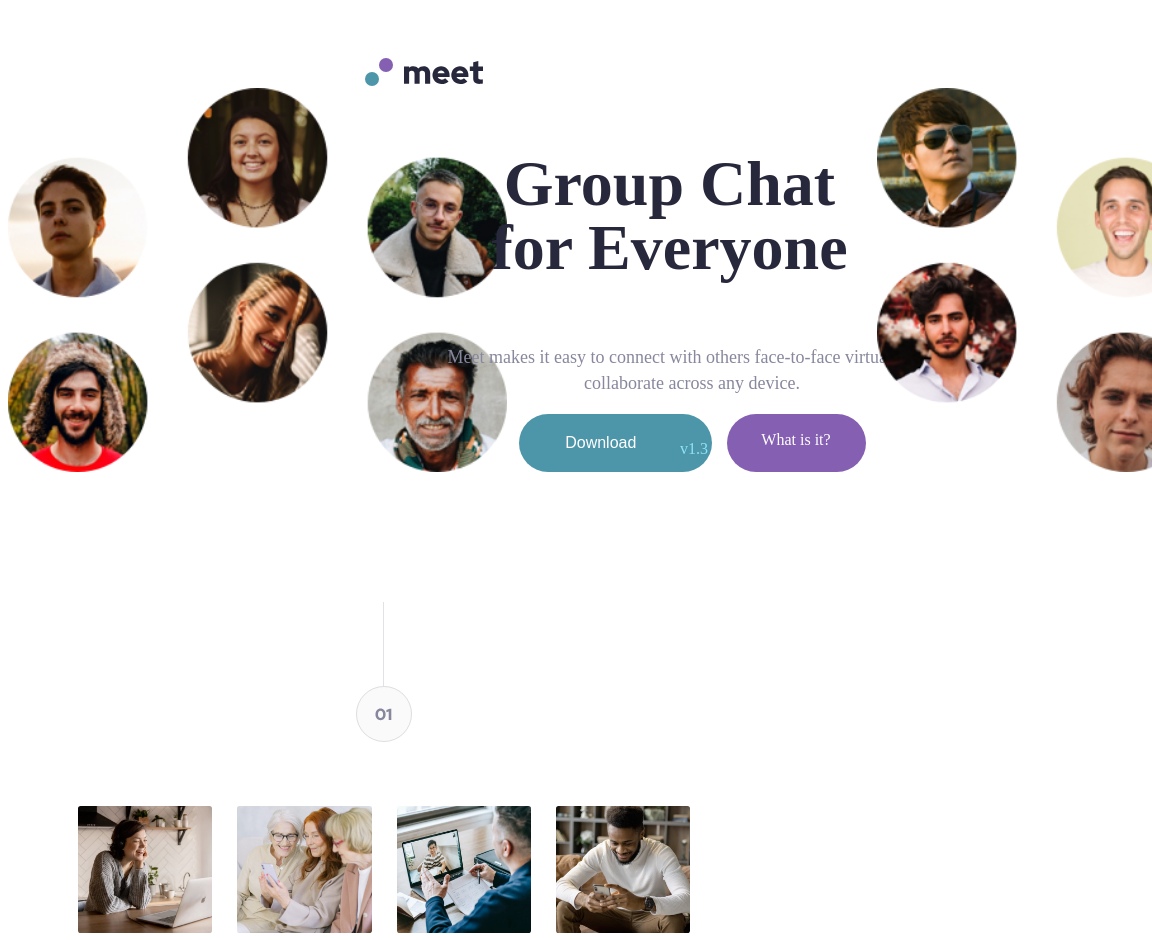
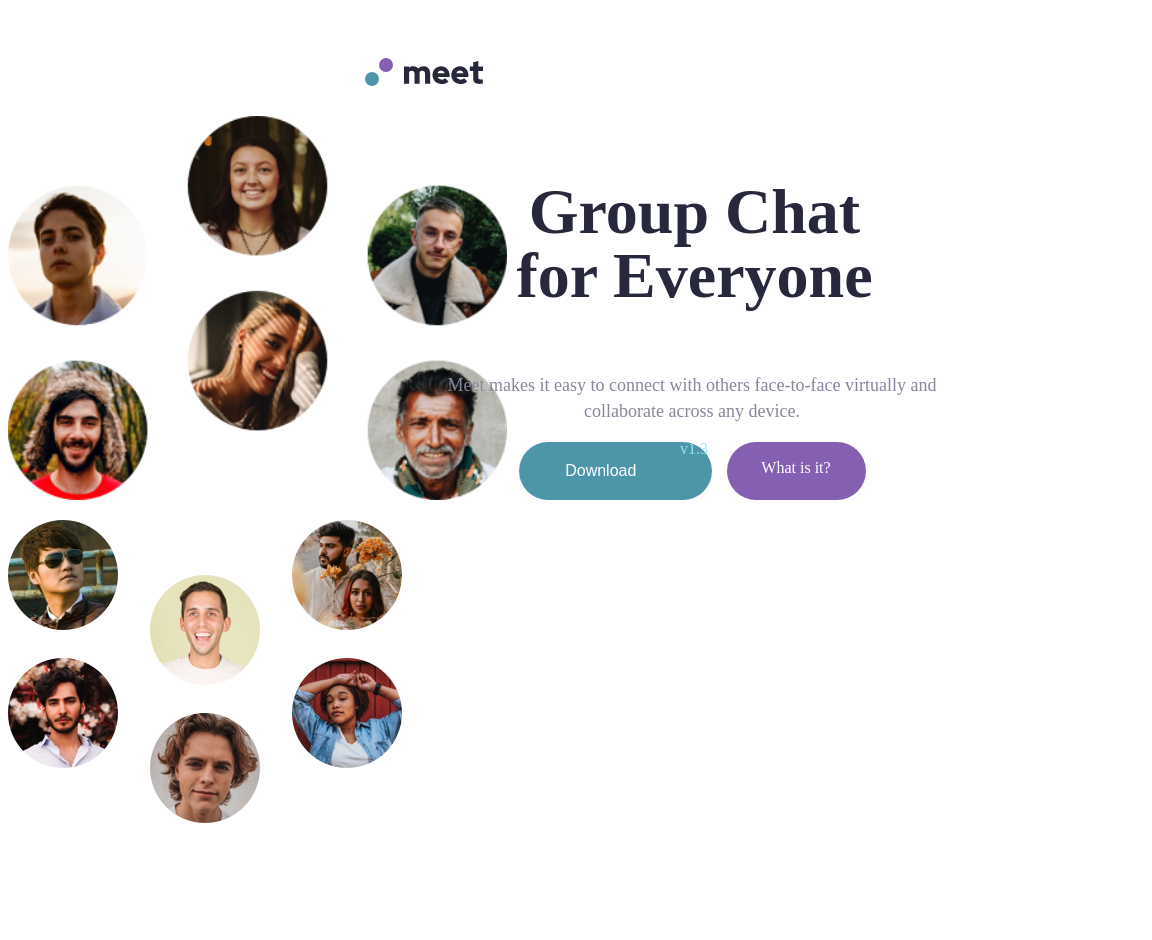
Before and after one commit to Hildegarhd/Hildegarhd.github.io, a plain HTML site: page amalitech1/index.html in a window 768 px wide. Shown: the top 940 px of the page, 1152 px wide, since content can reach past the window. Drawn offline with Linux system fonts and the light colour scheme.

Commit message:
work on tablet mode

```diff
--- a/amalitech1/css/main.css
+++ b/amalitech1/css/main.css
@@ -1,6 +1,3 @@
-*{
-    box-sizing: border-box;
-}
 .navbar-con{
     width: 100%;
     height: 100%;
@@ -192,3 +189,12 @@ padding-top: 130px;
     right: 187px;
     color: #D9B8FF;
 }
+
+/* === Tablet === */
+@media only screen and (min-width: 481px) and (max-width: 768px){
+    .group-chat{
+        width: 50%;
+        grid-template-columns: 1fr 1fr ;
+        grid-gap: 20px;
+    }
+}
```
